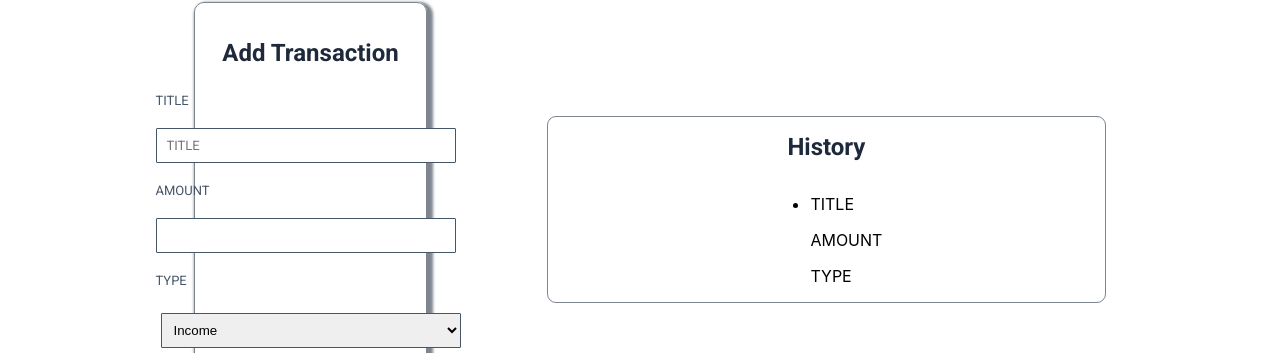
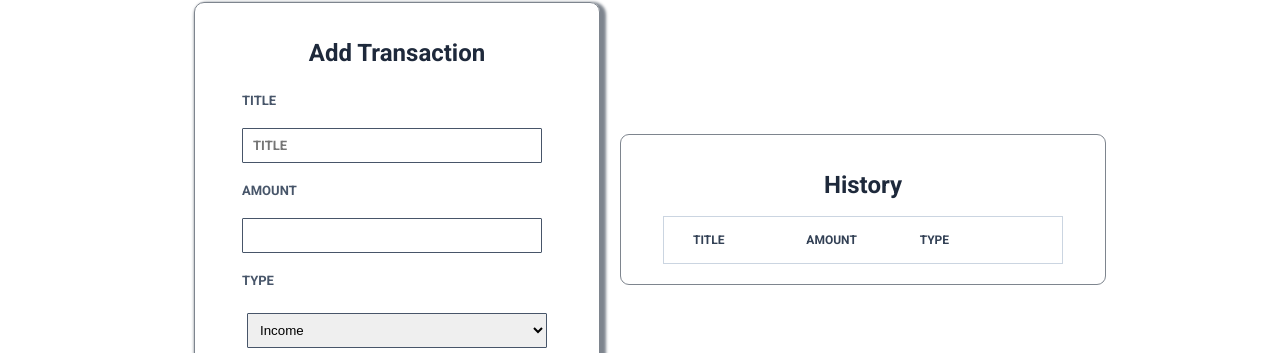
Before and after one commit to lekhya11/MoneyManager, a React (Create React App) app: page / in a window 1280 px wide. Shown: the part 394-747 px from the top of the page. Built offline with nearby package versions, Linux system fonts and the light colour scheme; a web font is replaced by a local one.

Commit message:
Update index.css

```diff
--- a/src/components/MoneyManager/index.css
+++ b/src/components/MoneyManager/index.css
@@ -58,7 +58,7 @@
   align-items: center;
   box-shadow: 3px 3px 3px 3px #7e858e;
   min-height: 50px;
-  width: 25%;
+  width: 50%;
   padding: 20px;
   margin: 20px;
 }
@@ -73,6 +73,7 @@
   font-family: 'Roboto';
   font-size: small;
   text-align: left;
+  font-weight: 600;
   height: 35px;
   width: 300px;
   padding: 10px;
@@ -85,6 +86,7 @@
   font-family: 'Roboto';
   font-size: small;
   text-align: left;
+  font-weight: 800;
   margin: 10px;
 }
 .options {
@@ -109,6 +111,7 @@
   border: 1px solid #7e858e;
   border-radius: 9px;
   width: 60%;
+  padding: 20px;
 }
 
 .add-button {
@@ -120,3 +123,31 @@
   padding: 9px;
   width: 100px;
 }
+.transaction-details {
+  height: 100%;
+  border-radius: 8px;
+  width: 90%;
+}
+.table {
+  padding-left: 0;
+  margin: 0;
+}
+.list-heading {
+  display: flex;
+  flex-direction: row;
+  justify-content: center;
+  align-items: center;
+  height: 48px;
+  list-style-type: none;
+  border: 1px solid #cbd5e1;
+  padding-left: 10px;
+  padding-right: 10px;
+}
+.table-header {
+  color: #334155;
+  font-family: 'Roboto';
+  font-size: 12px;
+  font-weight: 800;
+  width: 30%;
+  border-right: none;
+}
```
